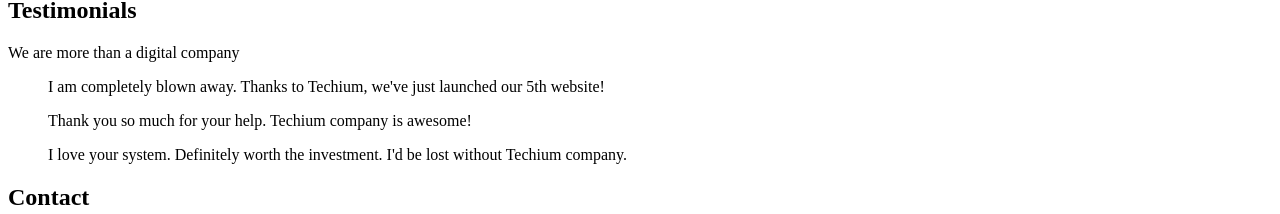
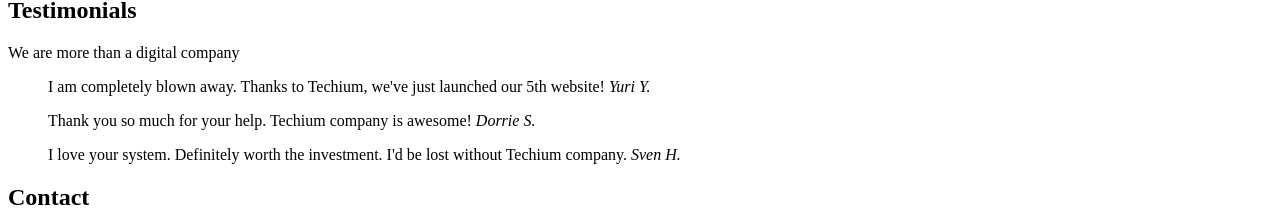
Before and after one commit to jbagbeke/alx-frontend, a plain HTML site: page 0x00-html_advanced/29-index.html in a window 1280 px wide. Shown: the part 1698-1912 px from the top of the page. Drawn offline with Linux system fonts and the light colour scheme.

Commit message:
0x00. Advanced HTML Mandatory Task 29

```diff
--- a/0x00-html_advanced/29-index.html
+++ b/0x00-html_advanced/29-index.html
@@ -141,13 +141,13 @@
                     </header>
                     <div>
                         <article>
-                            <blockquote cite="Yuri Y.">I am completely blown away. Thanks to Techium, we've just launched our 5th website!</blockquote>
+                            <blockquote>I am completely blown away. Thanks to Techium, we've just launched our 5th website! <cite>Yuri Y.</cite></blockquote>
                         </article>
                         <article>
-                            <blockquote cite="Dorrie S.">Thank you so much for your help. Techium company is awesome!</blockquote>
+                            <blockquote>Thank you so much for your help. Techium company is awesome! <cite>Dorrie S.</cite></blockquote>
                         </article>
                         <article>
-                            <blockquote cite="Sven H.">I love your system. Definitely worth the investment. I'd be lost without Techium company.</blockquote>
+                            <blockquote>I love your system. Definitely worth the investment. I'd be lost without Techium company. <cite>Sven H.</cite></blockquote>
                         </article>
                     </div>
                 </div>
```
